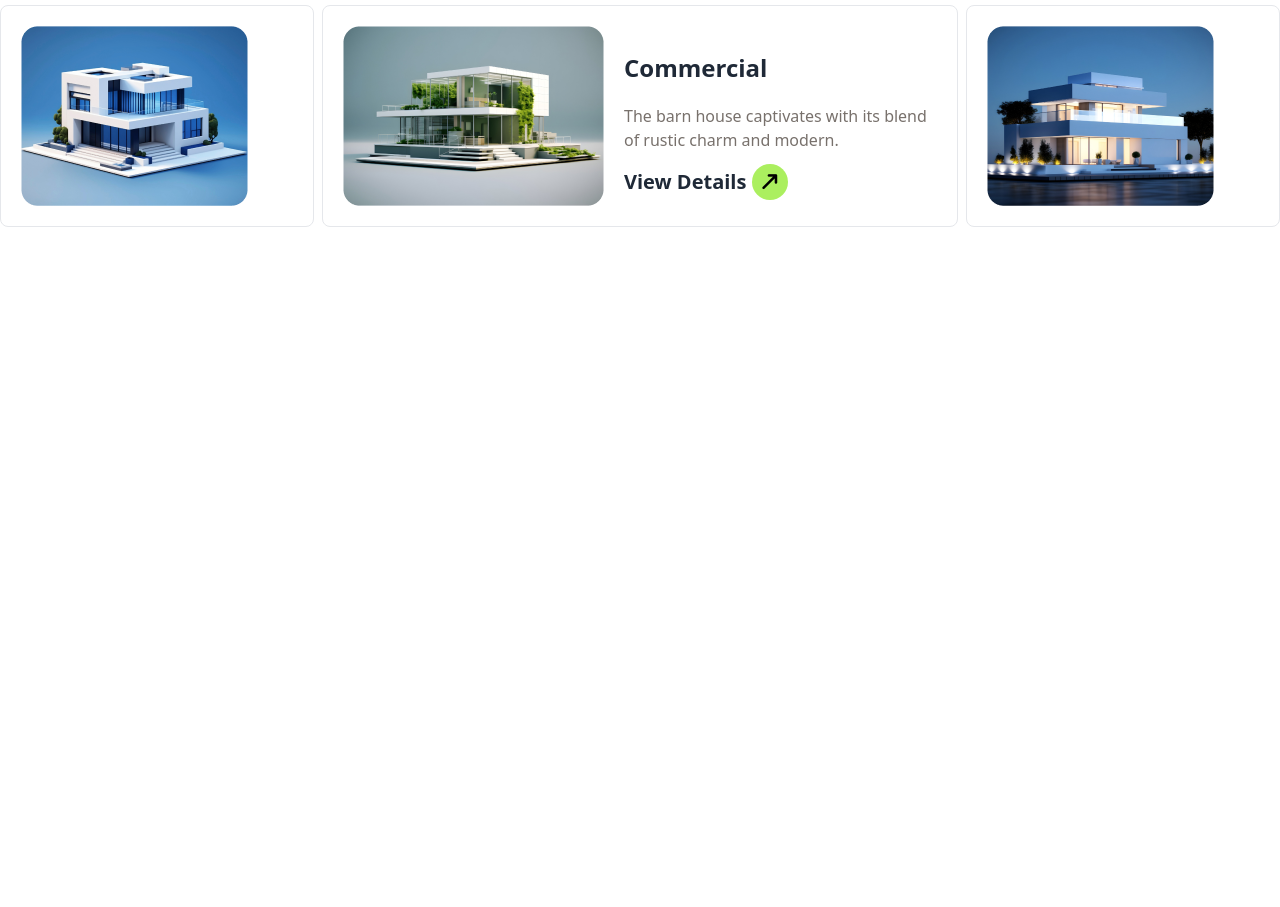
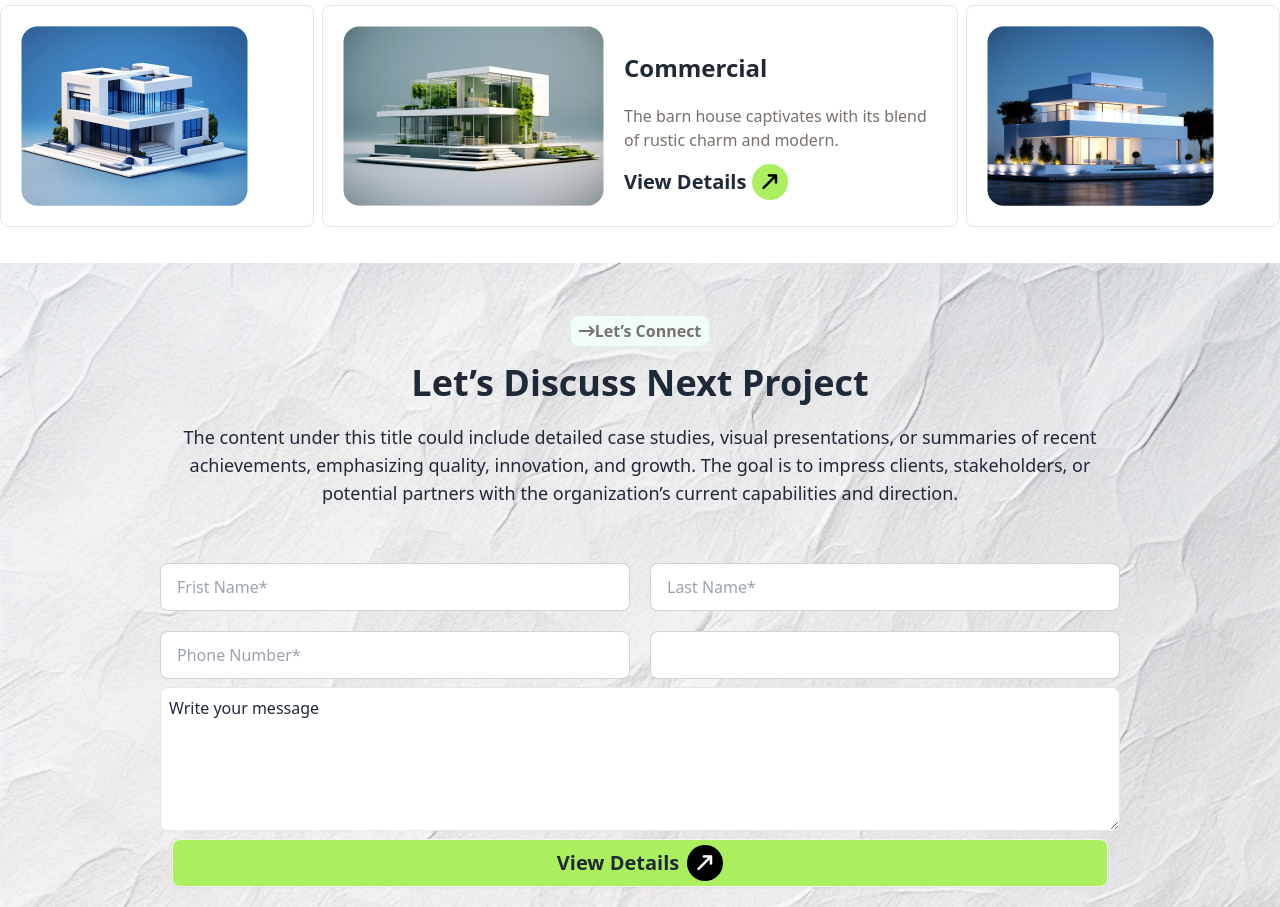
Before and after one commit to Tukul-Condro/Assignment-03, a plain HTML site: page index.html in a window 1280 px wide. Shown: the part 2708-3615 px from the top of the page. Before the commit the page ends 2971 px from the top, so only its background shows below. Drawn offline with nearby package versions, Linux system fonts and the light colour scheme.

Commit message:
our latest portfolio uptade  add

```diff
--- a/index.html
+++ b/index.html
@@ -199,14 +199,15 @@
       </section>
       <!-- latest-Portfolio-section  -->
        <section class="md:container mx-auto my-9">
+        <!-- text-content  -->
         <div>
           <div class="text-center my-9">
             <span class="font-bold text-stone-500 text-center bg-teal-50 px-2 py-1 rounded-lg mx-auto"><i class="fa-solid fa-arrow-right-long "></i>Explore our Latest works</span>
             <h2 class="font-bold text-4xl my-5">Our Latest Portfolio</h2>
             <p class="font-medium text-lg mb-5 pb-5  px-44">The content under this title could include detailed case studies, visual presentations, or summaries of recent achievements, emphasizing quality, innovation, and growth. The goal is to impress clients, stakeholders, or potential partners with the organization’s current capabilities and direction.</p>
-
           </div>
         </div>
+        <!-- card-items  -->
         <div>
           <div class="grid gap-2 grid-rows-1 lg:grid-cols-4 lg:grid-flow-row ">
             <div class="flex justify-center  lg:col-span-3 border rounded-lg p-5">
@@ -240,6 +241,42 @@
           </div>
         </div>
        </section>
+
+       <!-- next-project-withe-form section -->
+        <section class="bg-[url('./assets/bg.jpg')] bg-cover py-5">
+          <div class="md:container mx-auto">
+            <div>
+              <div class="text-center my-9">
+                <span class="font-bold text-stone-500 text-center bg-teal-50 px-2 py-1 rounded-lg mx-auto"><i class="fa-solid fa-arrow-right-long "></i>Let’s Connect</span>
+                <h2 class="font-bold text-4xl my-5">Let’s Discuss Next Project</h2>
+                <p class="font-medium text-lg mb-5 pb-5  px-44">The content under this title could include detailed case studies, visual presentations, or summaries of recent achievements, emphasizing quality, innovation, and growth. The goal is to impress clients, stakeholders, or potential partners with the organization’s current capabilities and direction.</p>
+
+            </div>
+            <div >
+              <form class="mx-auto grid gap-5 grid-cols-2 place-content-center w-[75%]" >
+                <label class="input input-bordered flex items-center gap-2">
+                  <input type="text" class="grow" placeholder="Frist Name*" />
+                </label>
+                <label class="input input-bordered flex items-center gap-2">
+                  <input type="text" class="grow" placeholder="Last Name*" />
+                </label>
+                <label class="input input-bordered flex items-center gap-2">
+                  <input type="number" class="grow" placeholder="Phone Number*" />
+                </label>
+                <label class="input input-bordered flex items-center gap-2">
+                  <input type="number" class="grow" value="Email*" />
+                </label>
+              </form>
+              <div class=" flex justify-center mx-auto">
+                <textarea class="border  w-3/4 h-36 m-2 rounded-lg p-2">Write your message</textarea>
+
+              </div>
+              <button class=" btn flex justify-centerfont-extrabold text-xl  mx-auto lg:px-96  bg-shape-bg ">View Details  <i class="fa-solid fa-arrow-right-long text-white bg-black  rounded-full p-2 -rotate-45"></i></button>
+            </div>
+
+          </div>
+        </section>
+
      </main>
      <!-- footer-section  -->
       <footer></footer>
```
